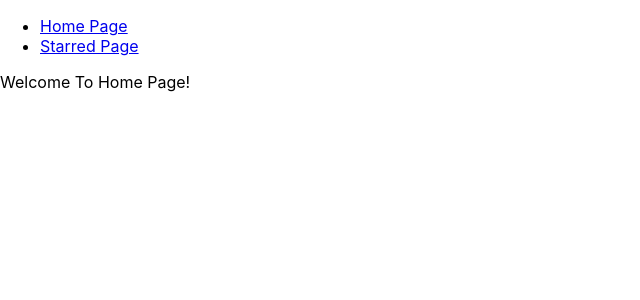
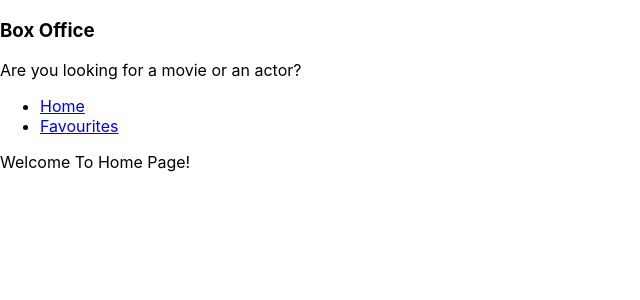
Before and after one commit to Dhrumi-Vakhariya/box-office-app, a React (Create React App) app: page / in a window 1280 px wide. Shown: the top 300 px of the page, without its empty margins (0-640 px from the left). Built offline with nearby package versions, Linux system fonts and the light colour scheme.

Commit message:
Added layout and header

```diff
--- a/src/App.js
+++ b/src/App.js
@@ -1,5 +1,4 @@
 import { BrowserRouter, Route, Switch } from "react-router-dom";
-import AppNavConfig from "./config/AppNavConfig";
 import Home from "./pages/Home";
 import Starred from "./pages/Starred";
 
@@ -7,7 +6,6 @@ function App() {
   return (
     <div>
       <BrowserRouter>
-        <AppNavConfig />
         <Switch>
           <Route exact path="/">
             <Home />
--- a/src/config/AppNavConfig.js
+++ b/src/components/AppNavConfig.js
@@ -5,11 +5,11 @@ const AppNavConfig = () => {
   const LINKS = [
     {
       path: "/",
-      title: "Home Page",
+      title: "Home",
     },
     {
       path: "/starred",
-      title: "Starred Page",
+      title: "Favourites",
     },
   ];
   return (
--- /dev/null
+++ b/src/components/Header.js
@@ -0,0 +1,12 @@
+import React from "react";
+
+const Header = ({ title, subtitle }) => {
+  return (
+    <div>
+      <h3>{title}</h3>
+      <p>{subtitle}</p>
+    </div>
+  );
+};
+
+export default Header;
--- /dev/null
+++ b/src/components/MainLayout.js
@@ -0,0 +1,18 @@
+import React from "react";
+import AppNavConfig from "./AppNavConfig";
+import Header from "./Header";
+
+const MainLayout = ({ children }) => {
+  return (
+    <div>
+      <Header
+        title="Box Office"
+        subtitle="Are you looking for a movie or an actor?"
+      />
+      <AppNavConfig />
+      {children}
+    </div>
+  );
+};
+
+export default MainLayout;
--- a/src/pages/Home.js
+++ b/src/pages/Home.js
@@ -1,7 +1,8 @@
 import React from "react";
+import MainLayout from "../components/MainLayout";
 
 const Home = () => {
-  return <div>Welcome To Home Page!</div>;
+  return <MainLayout>Welcome To Home Page!</MainLayout>;
 };
 
 export default Home;
--- a/src/pages/Starred.js
+++ b/src/pages/Starred.js
@@ -1,7 +1,8 @@
 import React from "react";
+import MainLayout from "../components/MainLayout";
 
 const Starred = () => {
-  return <div>Welcome To Starred Page!</div>;
+  return <MainLayout>Welcome To Starred Page!</MainLayout>;
 };
 
 export default Starred;
```
Also changed, not shown: src/components/ChildLayout.js (added).
